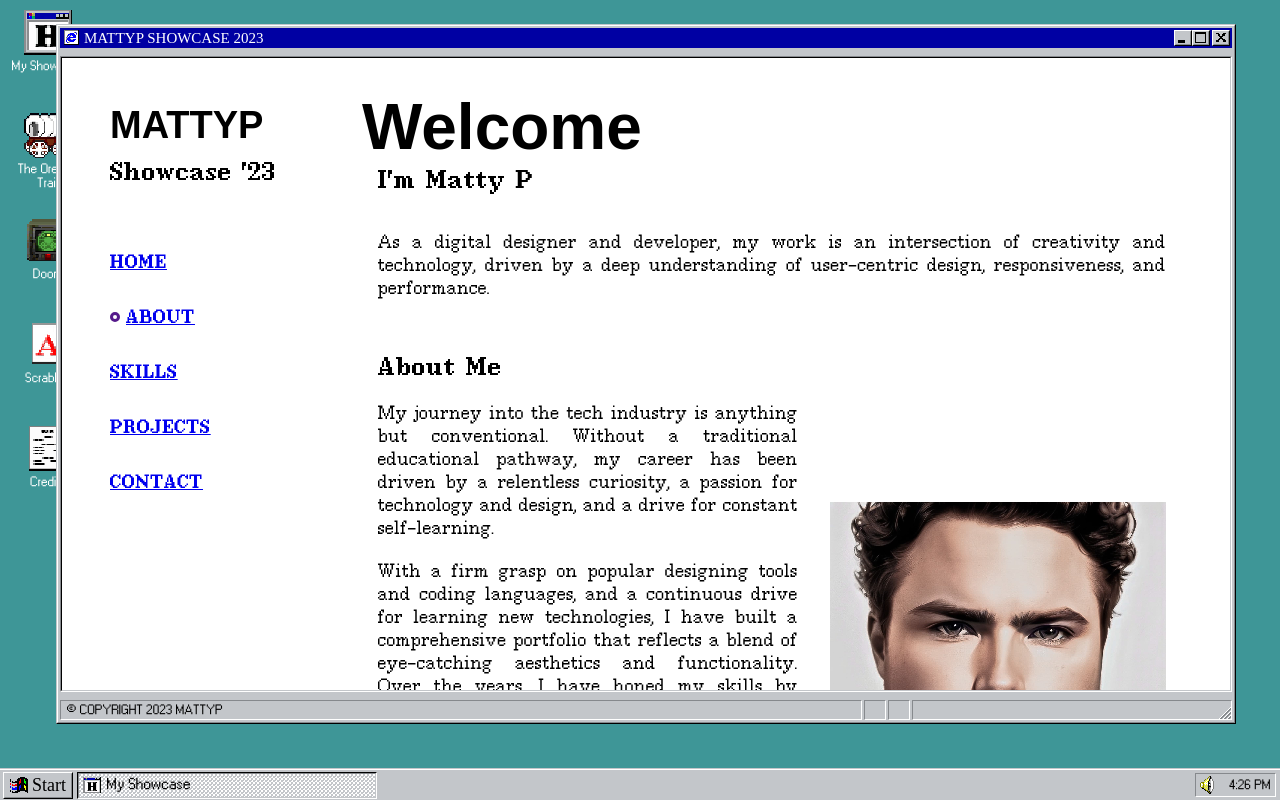
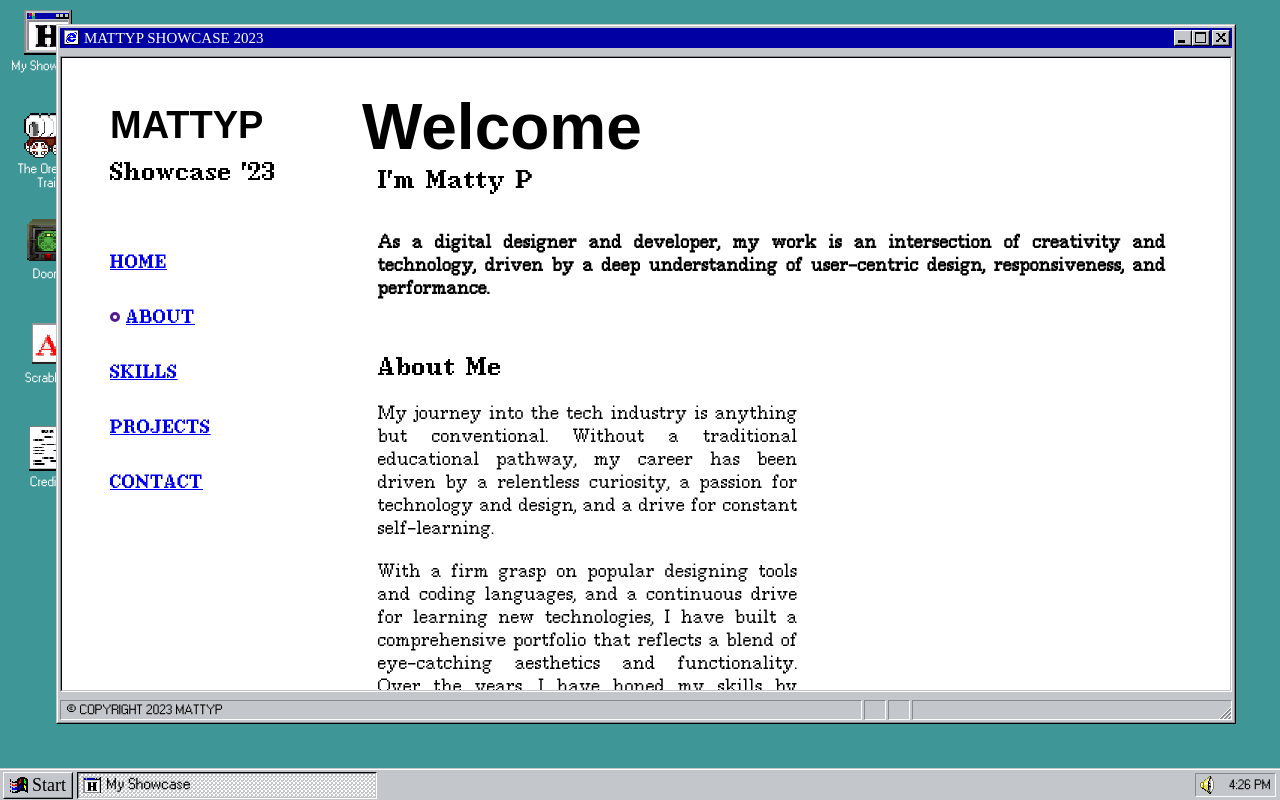
Before and after one commit to mattyperrott/inner-portfolio, a React (Create React App) app: page /about in a window 1280 px wide. Built offline with nearby package versions, Linux system fonts and the light colour scheme; a web font is replaced by a local one.

Commit message:
Update About.tsx

```diff
--- a/src/components/showcase/About.tsx
+++ b/src/components/showcase/About.tsx
@@ -13,9 +13,9 @@
             <h3>I'm Matty P</h3>
             <br />
             <div className="text-block">
-                <p>
+                <p><strong>
                 As a digital designer and developer, my work is an intersection of creativity and technology, driven by a deep understanding of user-centric design, responsiveness, and performance.
-                </p>
+                    </strong></p>
                 <br />
             </div>
 
@@ -40,14 +40,25 @@
                   With a firm grasp on popular designing tools and coding languages, and a continuous drive for learning new technologies,
                   I have built a comprehensive portfolio that reflects a blend of eye-catching aesthetics and functionality.
                   Over the years, I have honed my skills by immersing myself in an array of freelance projects and collaborations, resulting in a versatile skill set that spans across web design and development, branding, graphic design, marketing, and software engineering - all without a traditional degree.
-
                     </p>
+                        <br />
                     <p>
                       I am a blend of a creative and logical thinker. My creativity sparks innovative ideas, while my logical side ensures their feasibility and alignment with any business objective.
                      I believe this balance is essential in creating digital solutions that are not only visually stunning but also technically robust.
                     </p>
                         <br />
+                        <p>
+                  The desire to create meaningful and engaging digital interactions has been the north star guiding my career progression.
+                  My work is characterised by meticulous attention to detail, commitment to design ethics, and an ability to translate client requirements into visually compelling and functional designs.
+                </p>
+                        <br />
+<p>
+                      I've created diverse websites, meticulously balancing aesthetic appeal and user-centric functionality.
+                      With a keen eye for branding, I've helped businesses establish distinctive identities that truly resonate with their target audiences.
+                      My proficiency in graphic design and marketing allows me to create compelling visuals and strategies that captivate audiences and drive results.
+I've designed and executed various successful digital marketing campaigns, leveraging my knowledge of search engine optimisation and marketing, as well as using social media to drive engagement and conversions.
 
+                        </p>
                     </div>
                     <div style={styles.verticalImage}>
                         <img src={meNow} style={styles.image} alt="" />
@@ -58,26 +69,7 @@
                         </p>
                     </div>
                 </div>
-
-
-
-
-
-            <div className="text-block">
-                <p>
-                  As a Melbournian, I draw inspiration from my vibrant surroundings and multicultural city, translating my experiences into digital mediums.
-                  The desire to create meaningful and engaging digital interactions has been the north star guiding my career progression.
-                  My work is characterised by meticulous attention to detail, commitment to design ethics, and an ability to translate client requirements into visually compelling and functional designs.
-                </p>
-                 <p>
-                      I've created diverse websites, meticulously balancing aesthetic appeal and user-centric functionality.
-                      With a keen eye for branding, I've helped businesses establish distinctive identities that truly resonate with their target audiences.
-                      My proficiency in graphic design and marketing allows me to create compelling visuals and strategies that captivate audiences and drive results.
-I've designed and executed various successful digital marketing campaigns, leveraging my knowledge of search engine optimisation and marketing, as well as using social media to drive engagement and conversions.
-
-                        </p>
-                <br />
-                </div>
+            <br />
                 <br />
                 <p>
                   Every challenge I undertake is an opportunity to learn, to improve, and to create something remarkable.
```
